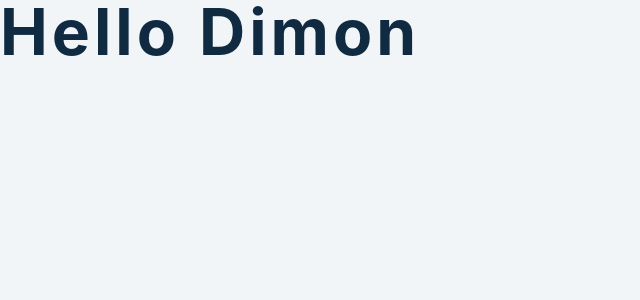
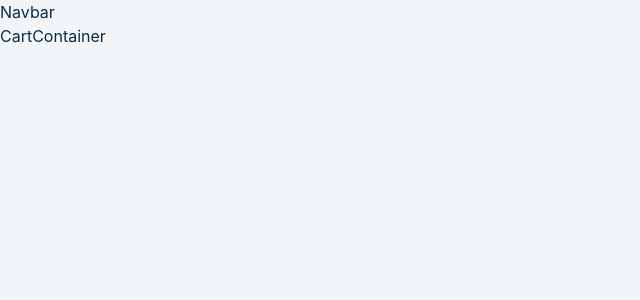
Before and after one commit to programer1983/React-Small-Sopping-Cart, a React (Create React App) app: page / in a window 1280 px wide. Shown: the top 300 px of the page, without its empty margins (0-640 px from the left). Built offline with nearby package versions, Linux system fonts and the light colour scheme.

Commit message:
commit-4;

```diff
--- a/src/App.js
+++ b/src/App.js
@@ -1,10 +1,23 @@
+import {useGlobalContext} from "./context"
+import Navbar from "./components/Navbar"
+import CartContainer from "./components/CartContainer"
 
 
 function App() {
+
+  // if(loading){
+  //   return (
+  //     <div className="loading">
+  //       <h1>Loading...</h1>
+  //     </div>
+  //   )
+  // }
+
   return (
-    <div className="App">
-      <h1>Hello Dimon</h1>
-    </div>
+    <main className="App">
+      <Navbar />
+      <CartContainer />
+    </main>
   );
 }
 
--- /dev/null
+++ b/src/components/CartContainer.js
@@ -0,0 +1,9 @@
+
+
+const CartContainer = () => {
+  return (
+    <div>CartContainer</div>
+  )
+}
+
+export default CartContainer
--- /dev/null
+++ b/src/components/Navbar.js
@@ -0,0 +1,9 @@
+
+
+const Navbar = () => {
+  return (
+    <div>Navbar</div>
+  )
+}
+
+export default Navbar
--- /dev/null
+++ b/src/context.js
@@ -0,0 +1,25 @@
+import {useState, useReducer, useContext, useEffect, createContext} from "react"
+import CartItems from "./data"
+// import reducer from "./reducer"
+
+const AppContext = createContext()
+
+const AppProvider = ({children}) => {
+    const [cart, setCart] = useState(CartItems)
+
+    return (
+        <AppContext.Provider
+           value = {{
+            cart,
+           }}
+        >
+            {children}
+        </AppContext.Provider>
+    )
+}
+
+export const useGlobalContext = () => {
+    return useContext(AppContext)
+}
+
+export {AppContext, AppProvider}
--- a/src/index.js
+++ b/src/index.js
@@ -2,10 +2,13 @@ import React from 'react';
 import ReactDOM from 'react-dom';
 import './index.css';
 import App from './App';
+import {AppProvider} from "./context"
 
 ReactDOM.render(
   <React.StrictMode>
-    <App />
+    <AppProvider>
+      <App />
+    </AppProvider>
   </React.StrictMode>,
   document.getElementById('root')
 );
```
